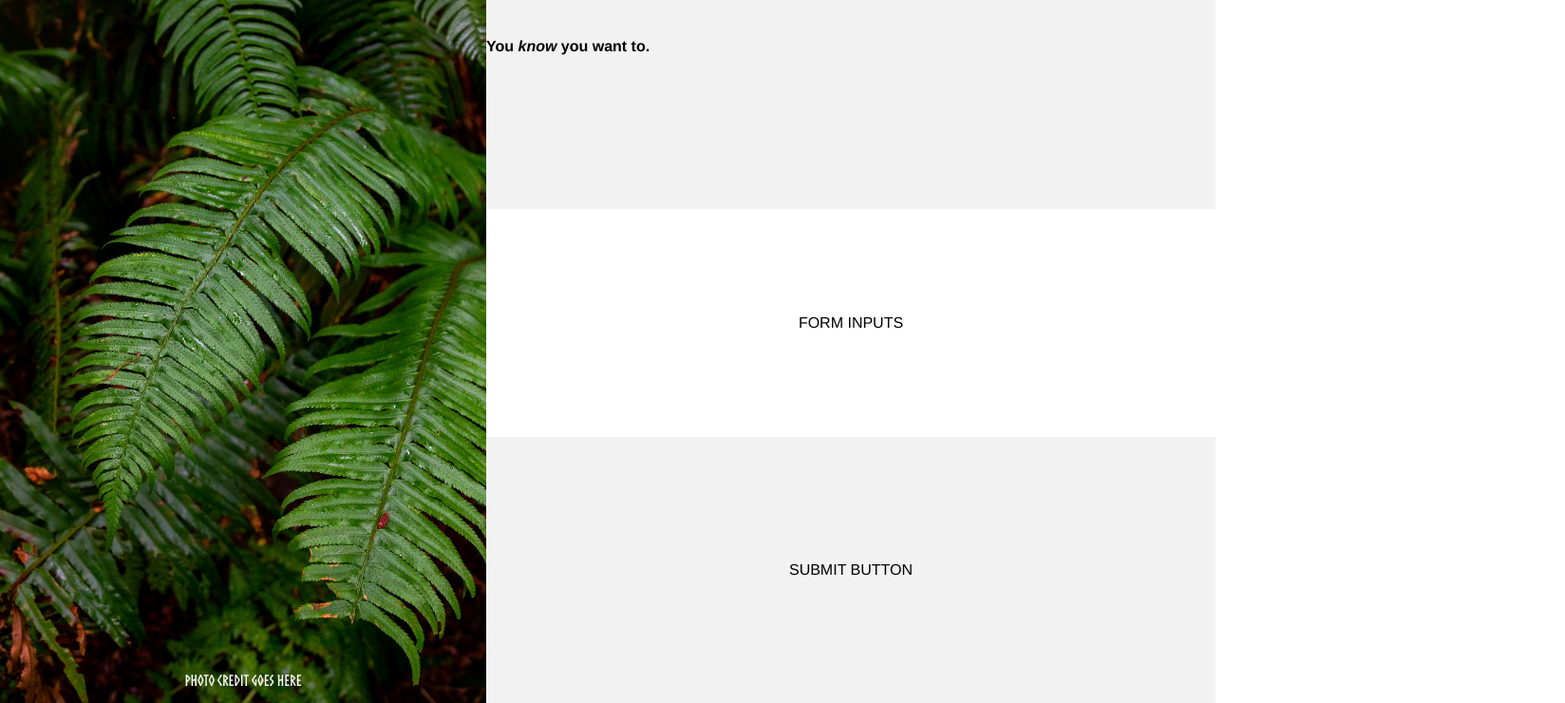
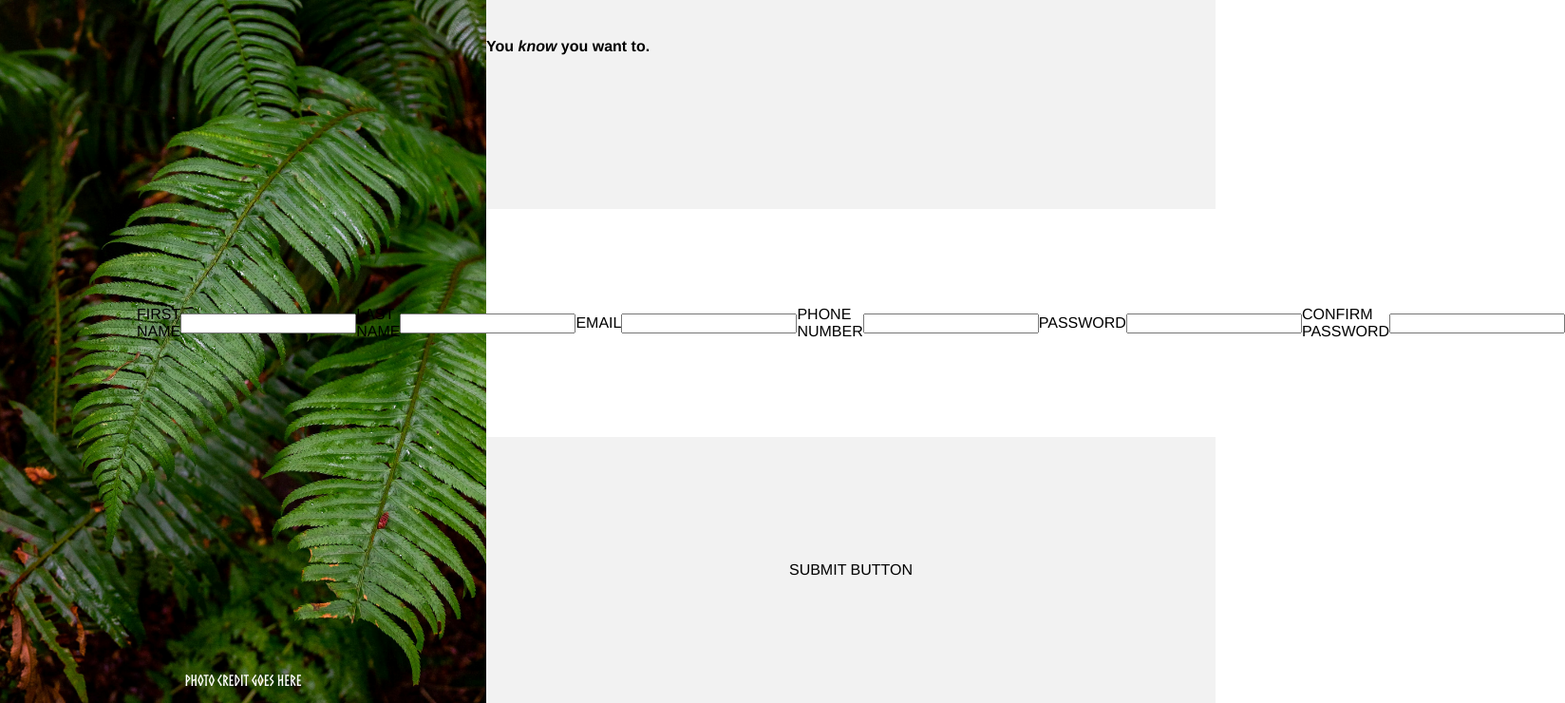
Before and after one commit to tedthehunter/OP-Sign-up-form, a plain HTML site: page index.html in a window 1280 px wide. Shown: the part 60-800 px from the top of the page at 95% size, 1648 px wide, since content can reach past the window. Drawn offline with Linux system fonts and the light colour scheme.

Commit message:
add labels and inputs for user registration form
all content added for styling to form section

```diff
--- a/index.html
+++ b/index.html
@@ -16,7 +16,25 @@
             <h4>This is not a real online service!  You know you need something like this in your life to help you realize your deepest dreams.  Sign up<em> now</em> to get started.</em></h1>
             <h4>You <em>know</em> you want to.</h1>
         </div>
-        <div id="form-inputs">FORM INPUTS</div>
+        <div id="form-inputs">
+            <label for="first-name">FIRST NAME</label>
+            <input id="first-name" type="text">
+
+            <label for="last-name">LAST NAME</label>
+            <input id="last-name" type="text">
+
+            <label for="email">EMAIL</label>
+            <input id="email" type="email">
+
+            <label for="phone-number">PHONE NUMBER</label>
+            <input id="phone-number" type="tel">
+
+            <label for="password">PASSWORD</label>
+            <input id="password" type="text">
+
+            <label for="confirm-password">CONFIRM PASSWORD</label>
+            <input id="confirm-password" type="text">
+        </div>
         <div id="form-submit">SUBMIT BUTTON</div>
     </div>
 </body>
```
